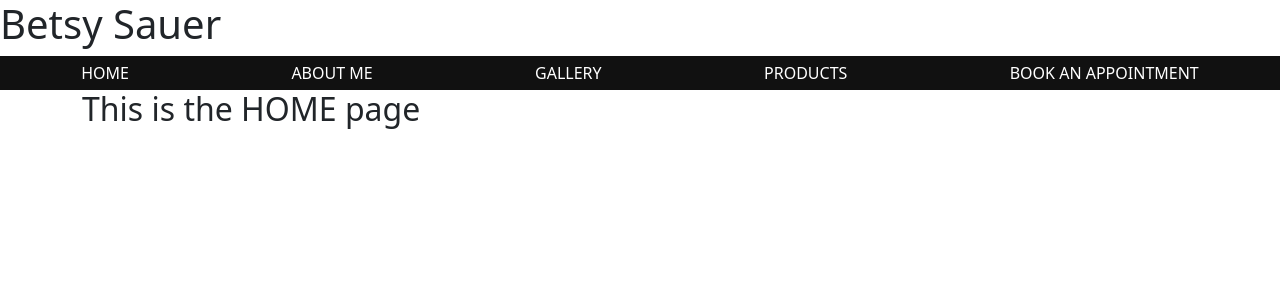
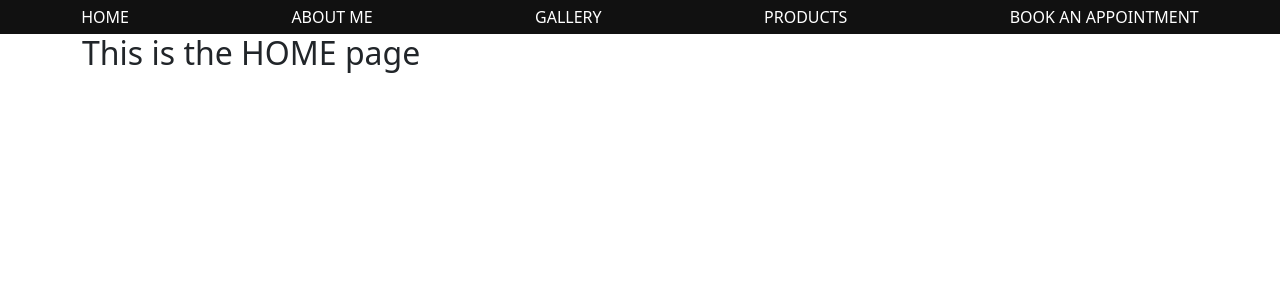
Before and after one commit to tprussell19/capstone, a React (Create React App) app in the folder betsy-sauer/: page / in a window 1280 px wide. Shown: the top 300 px of the page. Built offline with nearby package versions, Linux system fonts and the light colour scheme.

Commit message:
:hammer: :construction: WIP stil working on header rendering

```diff
--- a/betsy-sauer/src/App.js
+++ b/betsy-sauer/src/App.js
@@ -1,7 +1,7 @@
 import 'bootstrap/dist/css/bootstrap.css'
 import './App.css';
 import React from 'react';
-import Header from './components/Header';
+// import Header from './components/Header';
 import Content from './components/Content';
 
 function App() {
--- a/betsy-sauer/src/components/Header.js
+++ b/betsy-sauer/src/components/Header.js
@@ -17,7 +17,7 @@
     const page = this.state.currentPage;
     switch (page) {
       case ('home'):
-        return <img src={betsy} />
+        return <img src={betsy} alt=''/>
       case ('about'):
         return <h1>about</h1>
       case ('gallery'):
@@ -31,9 +31,14 @@
     }
   }
 
+  componentDidMount() {
+    this.headerImage();
+  }
+
   render() {
+
     return (
-      <div>{this.headerImage()}</div>
+      <div>{this.componentDidMount}</div>
     )
 
   }
--- a/betsy-sauer/src/pages/Gallery.js
+++ b/betsy-sauer/src/pages/Gallery.js
@@ -1,4 +1,4 @@
-import React, { useState } from 'react';
+// import React, { useState } from 'react';
 
 function Gallery() {
 
```
